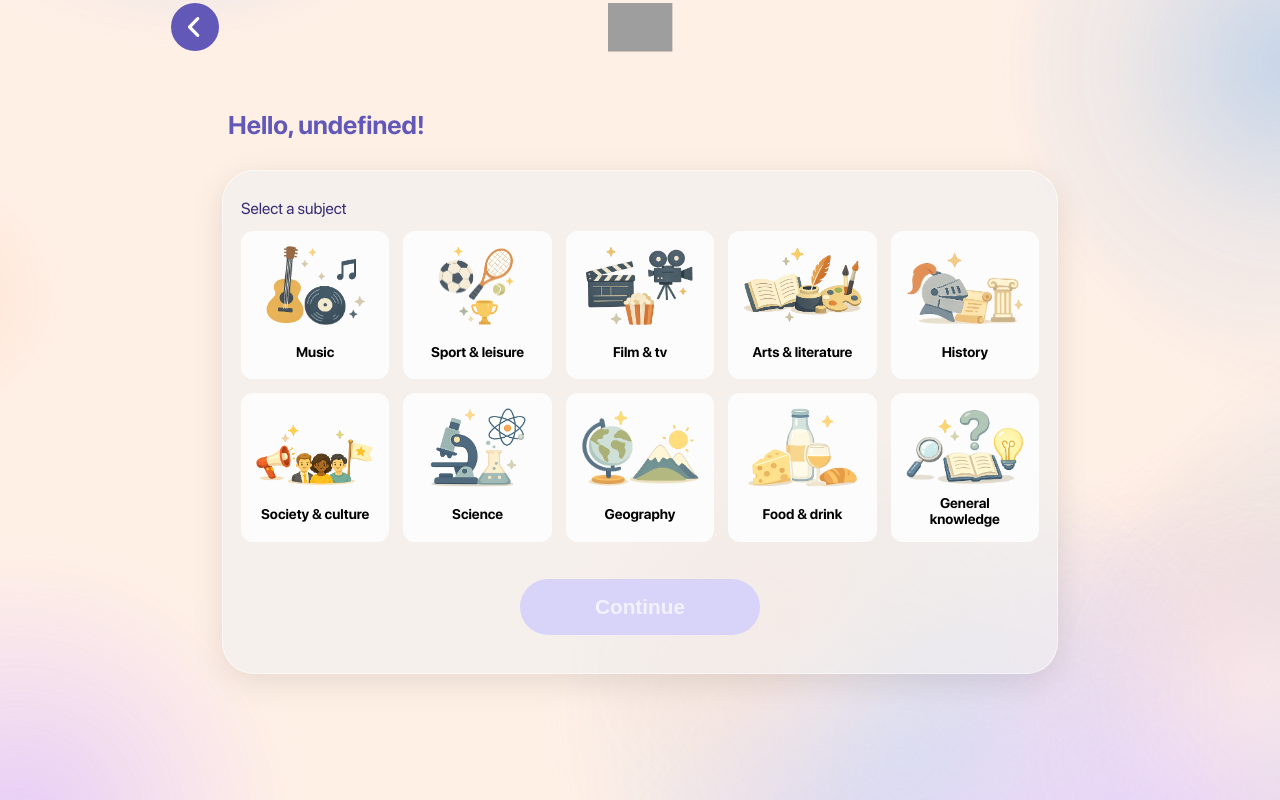
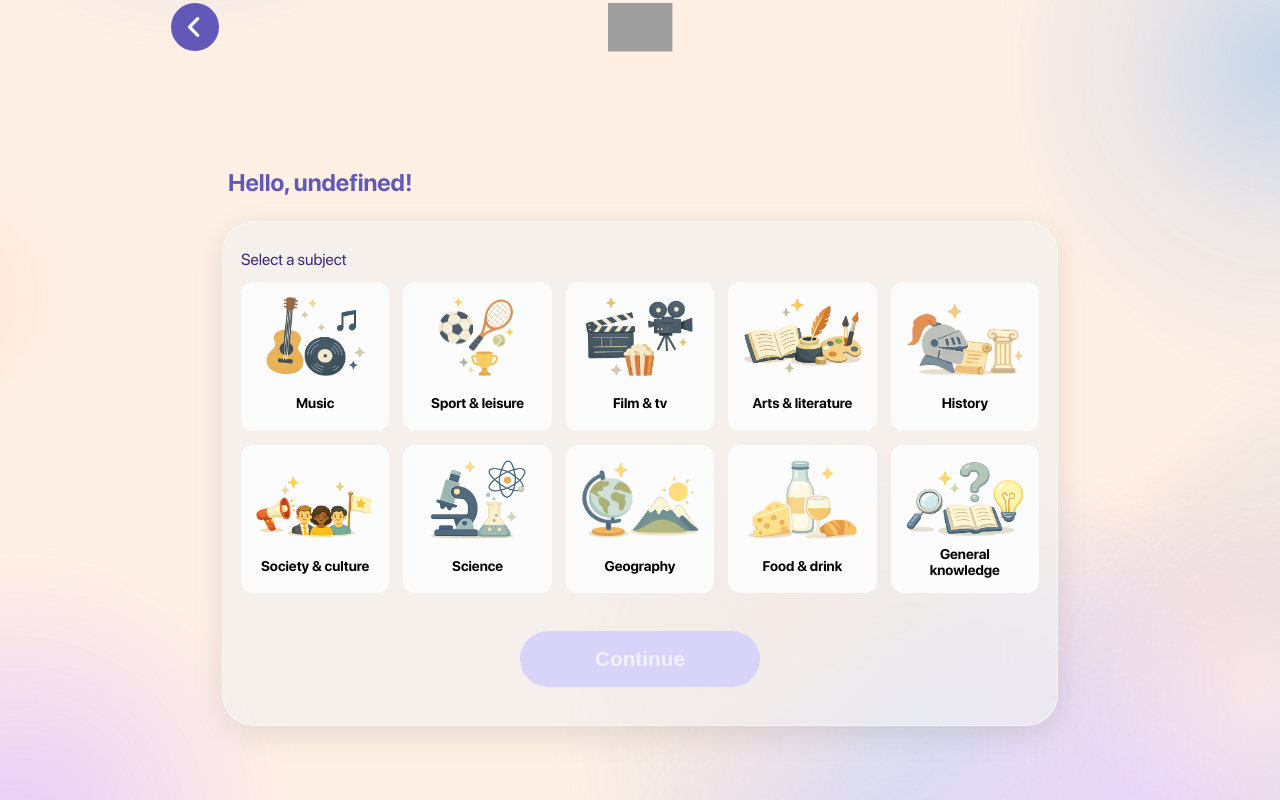
Before and after one commit to annagroshkova/maca-quiz-app, a React (Vite) app: page /categories in a window 1280 px wide. Built offline with nearby package versions, Linux system fonts and the light colour scheme; grey boxes are pictures that could not be loaded.

Commit message:
refine some paddings, fix height on .app-content-wrapper

```diff
--- a/src/App.css
+++ b/src/App.css
@@ -14,12 +14,10 @@
   display: flex;
   flex-direction: column;
   width: 100%;
-
-  /*  overflow: hidden;
-transform-origin: center top;*/
 }
 .app-content-wrapper {
   width: 100vw;
+  min-height: 100dvh;
   justify-content: center;
   display: flex;
   flex-direction: column;
--- a/src/style.css
+++ b/src/style.css
@@ -86,7 +86,7 @@ body {
 .main {
   width: 100%;
   max-width: var(--app-max-width);
-  margin: 0 auto 40px;
+  margin: 0 auto;
   flex: 1;
   display: flex;
   flex-direction: column;
--- a/src/views/Categories/Categories.css
+++ b/src/views/Categories/Categories.css
@@ -2,9 +2,8 @@
   align-self: flex-start;
   color: #6158b8;
   font-weight: 600;
-  font-size: 1.6rem;
+  font-size: 1.5rem;
   margin-top: 22px;
-  margin-bottom: 30px;
   margin-left: 6px; /* compensation margin */
 }
 
--- a/src/views/Levels/Levels.css
+++ b/src/views/Levels/Levels.css
@@ -22,7 +22,7 @@
 
 .levels__category-name {
   font-weight: 600;
-  font-size: 1.6rem;
+  font-size: 1.5rem;
   color: #6158b8;
   margin-top: 0;
   margin-bottom: 22px;
--- a/src/views/StartPage/StartPage.css
+++ b/src/views/StartPage/StartPage.css
@@ -37,7 +37,7 @@
     align-items: center;
     justify-content: center;
     gap: 25px;
-    padding: 6rem 2rem;
+    padding: 5rem 2rem;
     margin-bottom: 60px;
 }
 
```
